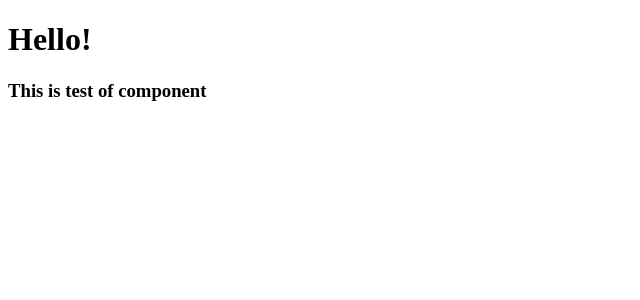
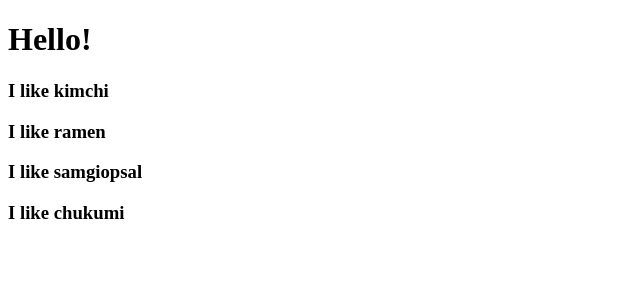
Before and after one commit to juwon0605/movie_web_service, a React (Create React App) app: page / in a window 1280 px wide. Shown: the top 300 px of the page, without its empty margins (0-640 px from the left). Built offline with nearby package versions, Linux system fonts and the light colour scheme.

Commit message:
JSX + Props
reusable components

```diff
--- a/src/App.js
+++ b/src/App.js
@@ -1,11 +1,19 @@
 import React from 'react';
-import Component_test from './Component_test';
+
+function Food({fav}) {
+  return (
+    <h3>I like {fav}</h3>
+  );
+}
 
 function App() {
   return (
     <div>
     <h1>Hello!</h1>
-    <Component_test />
+    <Food fav="kimchi" />
+    <Food fav="ramen" />
+    <Food fav="samgiopsal" />
+    <Food fav="chukumi" />
   </div>
   );
 }
```
